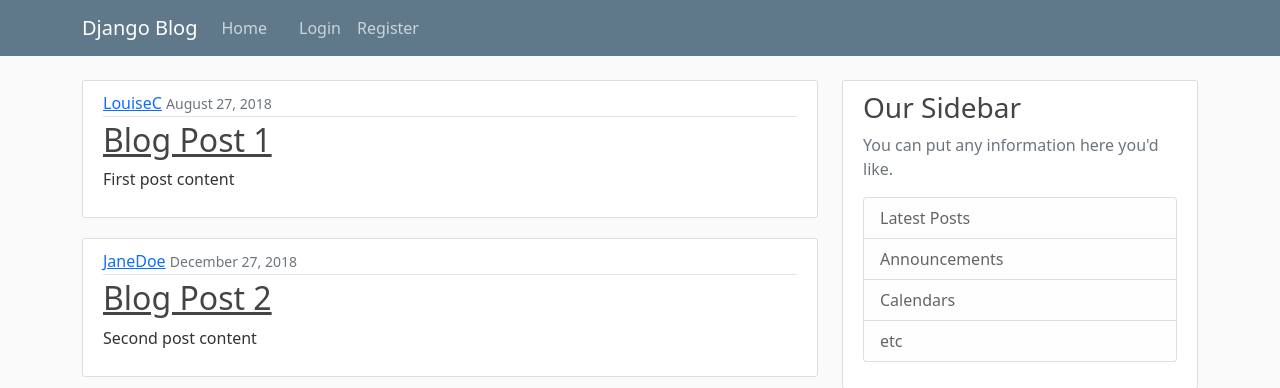
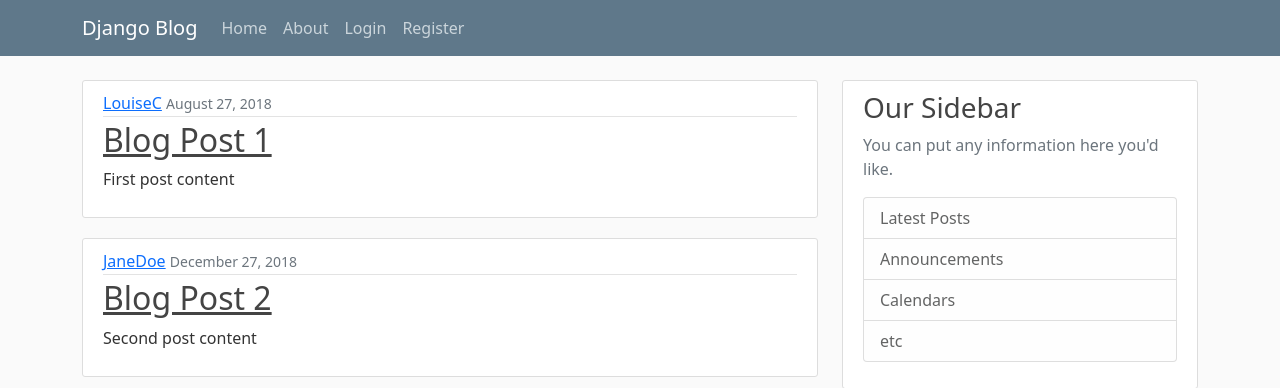
Before and after one commit to Connell-L/BlogApp, a Django app: page / in a window 1280 px wide. Shown: the top 388 px of the page. Run offline with Django 4.2, Linux system fonts and the light colour scheme.

Commit message:
added an admin authorisation added a posts model updated UI and base.html fixed about page link set up docker as remote interpreter

```diff
--- a/templates/blog/base.html
+++ b/templates/blog/base.html
@@ -30,7 +30,7 @@
       <div class="collapse navbar-collapse" id="navbarToggle">
         <div class="navbar-nav mr-auto">
           <a class="nav-item nav-link" href="{% url 'blog-home' %}">Home</a>
-          <a class="nav-item nav-link" href="{% url 'blog-about' %}>About</a>
+          <a class="nav-item nav-link" href="{% url 'blog-about' %}">About</a>
         </div>
         <!-- Navbar Right Side -->
         <div class="navbar-nav">
```
Also changed, not shown: blog/urls.py (line endings or trailing spaces).
